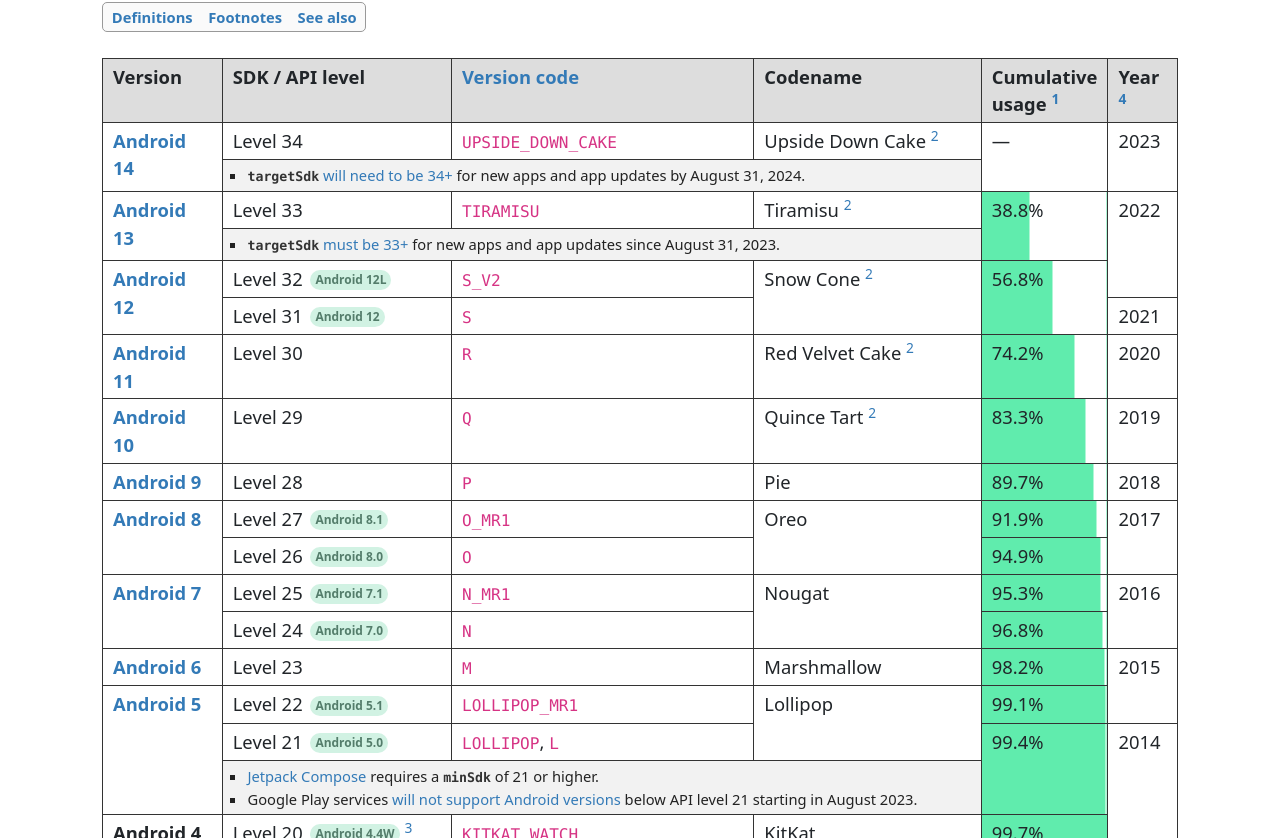
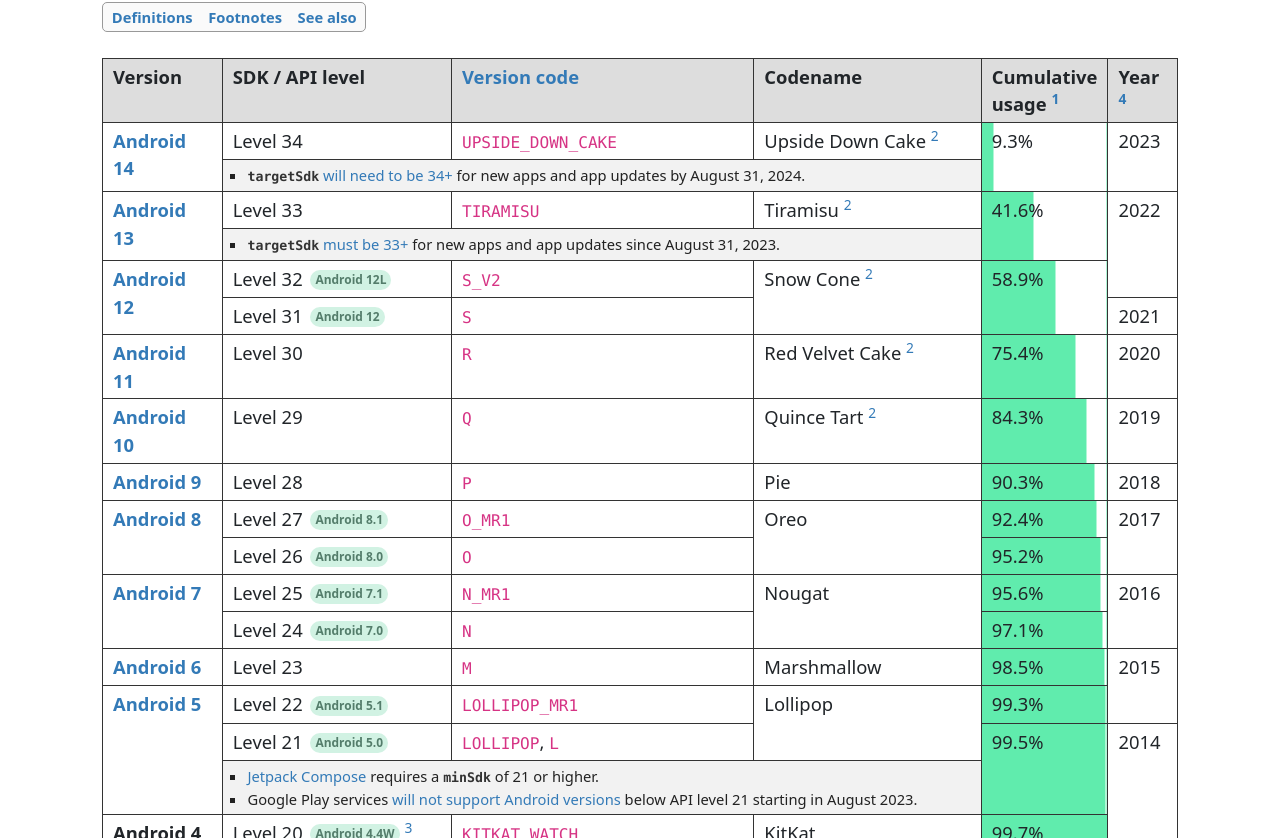
Before and after one commit to ebelinski/apilevels, a Jekyll site: the page built from index.md, in a window 1280 px wide. Shown: the part 181-1019 px from the top of the page. Built offline with Jekyll 4.4.1, drawn with Linux system fonts in a browser that asks for light colours; comment, search, counter and statistics services are not loaded; some of the changed text lies outside the part shown.

Commit message:
Update Android cumulative usage stats.

```diff
--- a/index.md
+++ b/index.md
@@ -37,7 +37,7 @@
       Upside Down Cake
       <sup id="fnref:2"><a href="#fn:2" class="footnote">2</a></sup>
     </td>
-    <td rowspan="2">—</td>
+    {% include progress-cell.html rowspan=2 percentage=9.3 %}
     <td rowspan="2">2023</td>
   </tr>
   <tr class="table-notes">
@@ -57,7 +57,7 @@
       Tiramisu
       <sup id="fnref:2"><a href="#fn:2" class="footnote">2</a></sup>
     </td>
-    {% include progress-cell.html rowspan=2 percentage=38.8 %}
+    {% include progress-cell.html rowspan=2 percentage=41.6 %}
     <td rowspan="3">2022</td>
   </tr>
   <tr class="table-notes">
@@ -80,7 +80,7 @@
       Snow Cone
       <sup id="fnref:2"><a href="#fn:2" class="footnote">2</a></sup>
     </td>
-    {% include progress-cell.html rowspan=2 percentage=56.8 %}
+    {% include progress-cell.html rowspan=2 percentage=58.9 %}
   </tr>
   <tr>
     <td>Level 31 <span class="subversion">Android 12</span></td>
@@ -97,7 +97,7 @@
       Red Velvet Cake
       <sup id="fnref:2"><a href="#fn:2" class="footnote">2</a></sup>
     </td>
-    {% include progress-cell.html rowspan=1 percentage=74.2 %}
+    {% include progress-cell.html rowspan=1 percentage=75.4 %}
     <td>2020</td>
   </tr>
   <tr>
@@ -110,7 +110,7 @@
       Quince Tart
       <sup id="fnref:2"><a href="#fn:2" class="footnote">2</a></sup>
     </td>
-    {% include progress-cell.html rowspan=1 percentage=83.3 %}
+    {% include progress-cell.html rowspan=1 percentage=84.3 %}
     <td>2019</td>
   </tr>
   <tr>
@@ -120,7 +120,7 @@
     <td>Level 28</td>
     <td><code>P</code></td>
     <td>Pie</td>
-    {% include progress-cell.html rowspan=1 percentage=89.7 %}
+    {% include progress-cell.html rowspan=1 percentage=90.3 %}
     <td>2018</td>
   </tr>
   <tr>
@@ -130,13 +130,13 @@
     <td>Level 27 <span class="subversion">Android 8.1</span></td>
     <td><code>O_MR1</code></td>
     <td rowspan="2">Oreo</td>
-    {% include progress-cell.html rowspan=1 percentage=91.9 %}
+    {% include progress-cell.html rowspan=1 percentage=92.4 %}
     <td rowspan="2">2017</td>
   </tr>
   <tr>
     <td>Level 26 <span class="subversion">Android 8.0</span></td>
     <td><code>O</code></td>
-    {% include progress-cell.html rowspan=1 percentage=94.9 %}
+    {% include progress-cell.html rowspan=1 percentage=95.2 %}
   </tr>
   <tr>
     <td rowspan="2">
@@ -145,13 +145,13 @@
     <td>Level 25 <span class="subversion">Android 7.1</span></td>
     <td><code>N_MR1</code></td>
     <td rowspan="2">Nougat</td>
-    {% include progress-cell.html rowspan=1 percentage=95.3 %}
+    {% include progress-cell.html rowspan=1 percentage=95.6 %}
     <td rowspan="2">2016</td>
   </tr>
   <tr>
     <td>Level 24 <span class="subversion">Android 7.0</span></td>
     <td><code>N</code></td>
-    {% include progress-cell.html rowspan=1 percentage=96.8 %}
+    {% include progress-cell.html rowspan=1 percentage=97.1 %}
   </tr>
   <tr>
     <td>
@@ -160,7 +160,7 @@
     <td>Level 23</td>
     <td><code>M</code></td>
     <td>Marshmallow</td>
-    {% include progress-cell.html rowspan=1 percentage=98.2 %}
+    {% include progress-cell.html rowspan=1 percentage=98.5 %}
     <td rowspan="2">2015</td>
   </tr>
   <tr>
@@ -170,12 +170,12 @@
     <td>Level 22 <span class="subversion">Android 5.1</span></td>
     <td><code>LOLLIPOP_MR1</code></td>
     <td rowspan="2">Lollipop</td>
-    {% include progress-cell.html rowspan=1 percentage=99.1 %}
+    {% include progress-cell.html rowspan=1 percentage=99.3 %}
   </tr>
   <tr>
     <td>Level 21 <span class="subversion">Android 5.0</span></td>
     <td><code>LOLLIPOP</code>, <code>L</code></td>
-    {% include progress-cell.html rowspan=2 percentage=99.4 %}
+    {% include progress-cell.html rowspan=2 percentage=99.5 %}
     <td rowspan="3">2014</td>
   </tr>
   <tr class="table-notes"><td colspan="3">
@@ -364,7 +364,7 @@
 <div class="footnotes">
   <ol>
     <li id="fn:1">
-      <p>Cumulative usage distribution figures were last updated on <b>December 4, 2023</b> using data from <a href="https://gs.statcounter.com/android-version-market-share/mobile-tablet/worldwide">Statcounter GlobalStats</a> and <a href="https://github.com/ebelinski/apilevels/blob/main/meta/android-usage-generator.swift">this script</a>. These figures may have changed significantly since the last update. You may update the figures yourself with a <a href="https://github.com/ebelinski/apilevels">pull request</a>. <a href="#fnref:1" class="reversefootnote">↩</a></p>
+      <p>Cumulative usage distribution figures were last updated on <b>February 14, 2024</b> using data from <a href="https://gs.statcounter.com/android-version-market-share/mobile-tablet/worldwide">Statcounter GlobalStats</a> and <a href="https://github.com/ebelinski/apilevels/blob/main/meta/android-usage-generator.swift">this script</a>. These figures may have changed significantly since the last update. You may update the figures yourself with a <a href="https://github.com/ebelinski/apilevels">pull request</a>. <a href="#fnref:1" class="reversefootnote">↩</a></p>
     </li>
     <li id="fn:2">
       <p>The codenames for Android 10 and above in the table are the internal codenames. Beginning with Android 10, Google dropped the usage of codenames publicly. <a href="#fnref:2" class="reversefootnote">↩</a></p>
```
